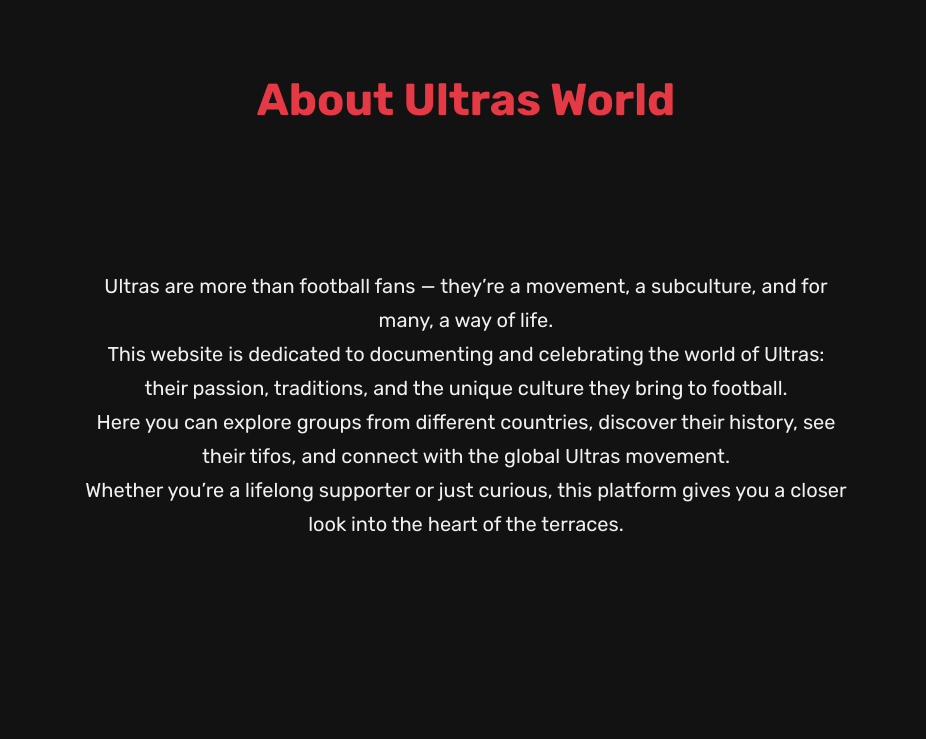
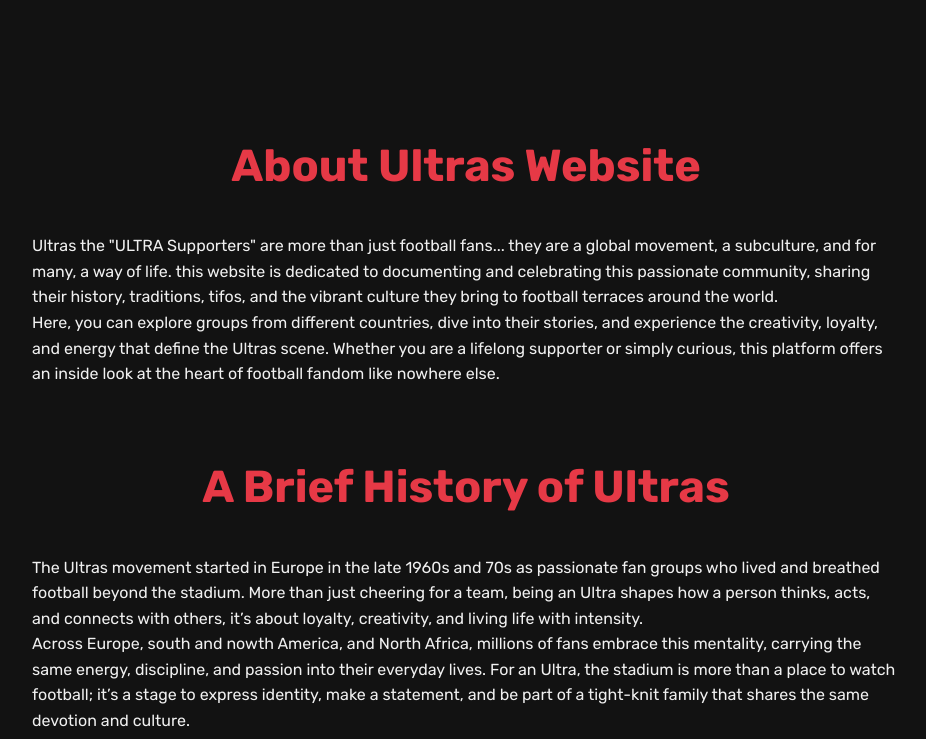
Before and after one commit to pegasus1911/ultras, a Django app: page /about/ in a window 1280 px wide. Shown: the part 61-800 px from the top of the page, without its empty margins (174-1100 px from the left). Run offline with Django 5.2, Linux system fonts and the light colour scheme; parts of the project's set-up code (start-up, migrations or seed data) failed here and were passed over.

Commit message:
message describing code changes

```diff
--- a/main/templates/about.html
+++ b/main/templates/about.html
@@ -5,14 +5,11 @@
 <link rel="stylesheet" href="{% static 'css/about.css' %}">
 {% endblock %}
 {% block content %}
-<h1>About Ultras World</h1>
-
 <p class="page-content">
-  <br>
-    Ultras are more than football fans — they’re a movement, a subculture, and for many, a way of life.
-    This website is dedicated to documenting and celebrating the world of Ultras:
-    their passion, traditions, and the unique culture they bring to football.
-    Here you can explore groups from different countries, discover their history, see their tifos, and connect with the global Ultras movement.
-    Whether you’re a lifelong supporter or just curious, this platform gives you a closer look into the heart of the terraces.
+  <h1>About Ultras Website</h1>
+  Ultras the "ULTRA Supporters" are more than just football fans... they are a global movement, a subculture, and for many, a way of life. this website is dedicated to documenting and celebrating this passionate community, sharing their history, traditions, tifos, and the vibrant culture they bring to football terraces around the world.
+  <br>Here, you can explore groups from different countries, dive into their stories, and experience the creativity, loyalty, and energy that define the Ultras scene. Whether you are a lifelong supporter or simply curious, this platform offers an inside look at the heart of football fandom like nowhere else.
+  <h1>A Brief History of Ultras</h1>
+The Ultras movement started in Europe in the late 1960s and 70s as passionate fan groups who lived and breathed football beyond the stadium. More than just cheering for a team, being an Ultra shapes how a person thinks, acts, and connects with others, it’s about loyalty, creativity, and living life with intensity. <br>Across Europe, south and nowth America, and North Africa, millions of fans embrace this mentality, carrying the same energy, discipline, and passion into their everyday lives. For an Ultra, the stadium is more than a place to watch football; it’s a stage to express identity, make a statement, and be part of a tight-knit family that shares the same devotion and culture.
 </p>
 {% endblock %}
--- a/main/templates/groups/detail.html
+++ b/main/templates/groups/detail.html
@@ -33,7 +33,7 @@
       <div class="tifo-grid">
         {% for tifo in group.tifo_set.all %}
           <div class="tifo-card">
-            <p><strong>Match:</strong> {{ tifo.match }}</p>
+            <p> {{ tifo.match }}</p>
             <a href="{% url 'tifo-detail' tifo.id %}">
               {% if tifo.picture %}
                 <img src="{{ tifo.picture }}" alt="{{ tifo.get_tifo_type_display }} tifo">
@@ -47,7 +47,7 @@
     {% else %}
       <p class="no-tifos">⚠️ This group has not created any tifos yet.</p>
     {% endif %}
-
+    <br>  <br>
     <a href="{% url 'country-detail' group.country.id %}" class="btn btn-secondary">
       See All {{ group.country.name }} Groups
     </a>
```
Also changed, not shown: main/forms.py (+8 -4 lines).
